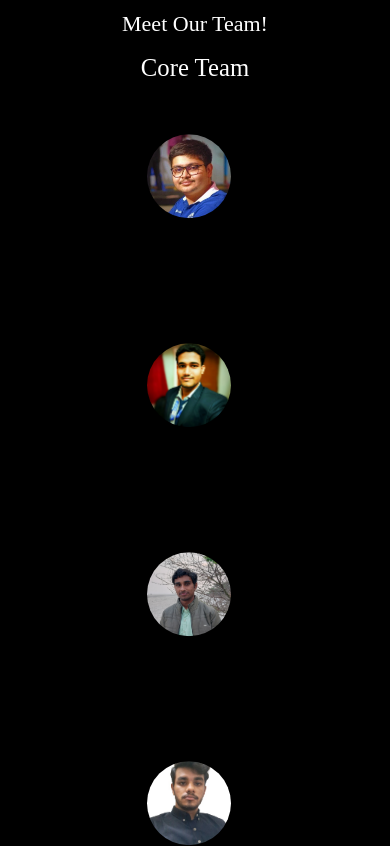
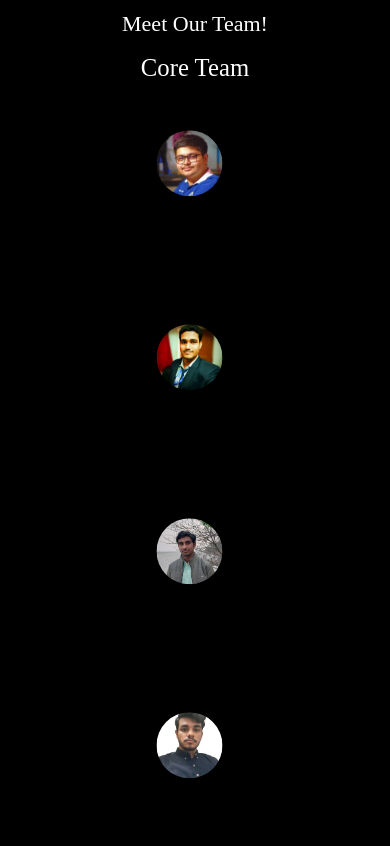
Before and after one commit to rudrasantadip/adcomsys, an Angular app: page /home in a window 390 px wide. Shown: the part 6380-7226 px from the top of the page. Built offline with nearby package versions, Linux system fonts and the light colour scheme; a web font is replaced by a local one.

Commit message:
event-timeline

```diff
--- a/src/app/components/teams/teams.component.css
+++ b/src/app/components/teams/teams.component.css
@@ -103,3 +103,10 @@ span
         transition: all 0.5s;
     }
 }
+
+@media only screen and (max-width: 1100px){
+    .member img{
+        width: 55px;
+        height: 55px;
+    }
+}
```
